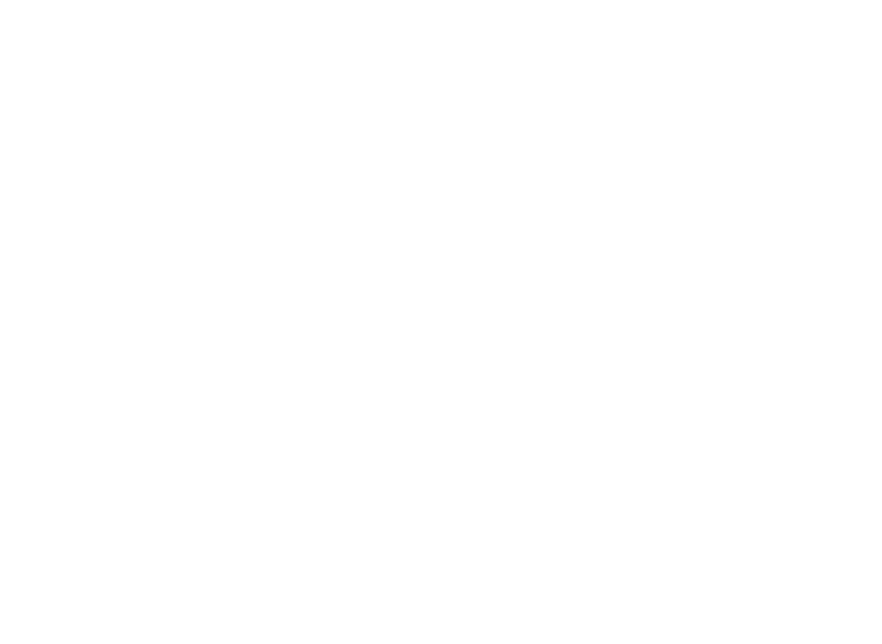
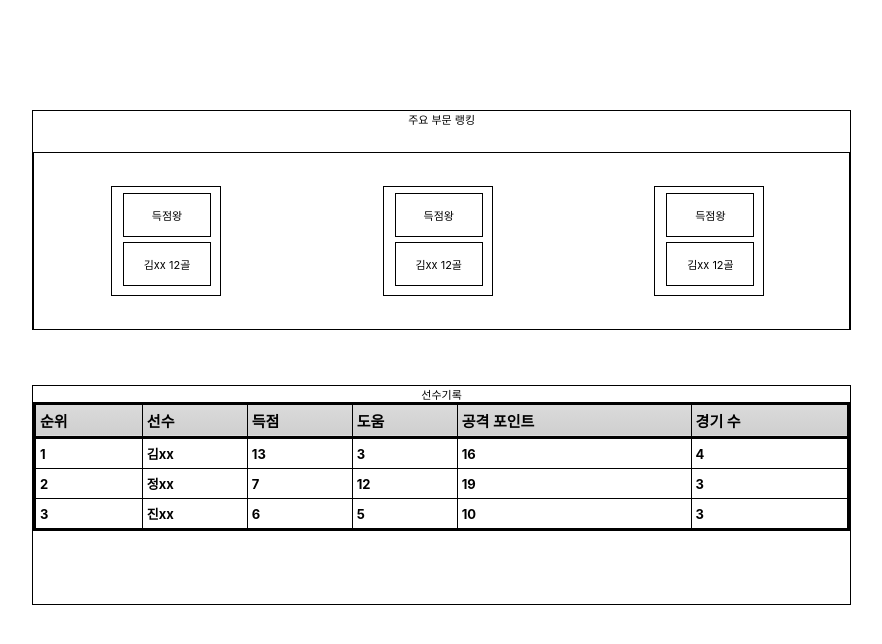
Before and after one commit to codestates/everyfootball, a React (Create React App) app in the folder client/: page /recordBoard in a window 1280 px wide. Shown: the top 644 px of the page, without its empty margins (188-1070 px from the left). Built offline with nearby package versions, Linux system fonts and the light colour scheme.

Commit message:
매치ui, 레코드보드 폼 구현

```diff
--- a/client/src/App.js
+++ b/client/src/App.js
@@ -2,6 +2,8 @@
 import './App.css';
 import Mainpage from './Component/Mainpage/Mainpage'
 import Signup from './Component/Signup'
+import RecordBoard from './Component/RecordBoardPage/RecordBoard'
+import MatchInfo from './Component/MatchUI/MatchInfo';
 import { Link, Route, Switch, BrowserRouter } from 'react-router-dom'
 function App() {
   return (
@@ -10,6 +12,8 @@
         <Switch>
           <Route exact path="/"><Mainpage/></Route>
           <Route path="/signup"><Signup/></Route>
+          <Route path="/recordBoard"><RecordBoard /></Route>
+          <Route path="/matchUI"><MatchInfo /></Route>
         </Switch>
       </div>
     </BrowserRouter>
--- /dev/null
+++ b/client/src/Component/MatchUI/Match.css
@@ -0,0 +1,37 @@
+html,
+body {
+  padding: 0;
+  margin-left: 10em;
+  margin-right: 10em;
+  width: 80%;
+  height: 80%;
+  margin-top: 5em;
+  font-family: -apple-system, BlinkMacSystemFont, Segoe UI, Roboto, Oxygen,
+    Ubuntu, Cantarell, Fira Sans, Droid Sans, Helvetica Neue, sans-serif;
+}
+
+.stadium {
+  border:1px solid black;
+  width: 100%;
+  height: 20em;
+}
+
+.info {
+  border:1px solid black;
+  margin-top: 3em;
+  width: 100%;
+  height: 15.4em;
+}
+
+.stadiumInfo {
+  border:1px solid black;
+  width: 100%;
+  height: 20em;
+}
+
+
+.totalPlayer {
+  border:1px solid black;
+  width: 100%;
+  height: 20em;
+}
--- /dev/null
+++ b/client/src/Component/MatchUI/MatchInfo.js
@@ -0,0 +1,22 @@
+import React, { useState } from 'react';
+import StadiumImage from './StadiumImage';
+import StadiumInfo from './StadiumInfo';
+import PlayerInfo from './PlayerInfo';
+import './Match.css' ;
+// import { Link } from 'react-router-dom';
+// import axios from 'axios';
+
+//axios.defaults.withCredentials = true;
+
+export default function MatchInfo () {
+
+
+
+  return (
+    <div>
+        <StadiumImage />
+        <StadiumInfo />
+        <PlayerInfo />
+    </div>
+  );
+}
--- /dev/null
+++ b/client/src/Component/MatchUI/PlayerInfo.js
@@ -0,0 +1,23 @@
+import React, { useState } from 'react';
+// import { Link } from 'react-router-dom';
+// import axios from 'axios';
+
+//axios.defaults.withCredentials = true;
+
+export default function PlayerInfo () {
+
+
+
+  return (
+    <div>
+      <div className='totalPlayer'>
+            <div className='playerInfo'>
+                선수정보
+                <div className='info'>
+
+                </div>
+            </div>
+        </div>
+    </div>
+  );
+}
--- /dev/null
+++ b/client/src/Component/MatchUI/StadiumImage.js
@@ -0,0 +1,25 @@
+import React, { useState } from 'react';
+import image from './futsal.jpg'
+// import { Link } from 'react-router-dom';
+// import axios from 'axios';
+
+//axios.defaults.withCredentials = true;
+
+export default function StadiumImage () {
+
+  const imagestyle = {
+    height: "20vh",  //this is wrong
+          width: "30vw",
+              };
+
+  return (
+    <div>
+        <div className='stadium'>
+            구장 이미지 및 지도
+            <div className='info'>
+                <img src={image} style={imagestyle} alt="futsal"></img>
+            </div>
+        </div>
+    </div>
+  );
+}
--- /dev/null
+++ b/client/src/Component/MatchUI/StadiumInfo.js
@@ -0,0 +1,21 @@
+import React, { useState } from 'react';
+// import { Link } from 'react-router-dom';
+// import axios from 'axios';
+
+//axios.defaults.withCredentials = true;
+
+export default function StadiumInfo () {
+
+
+
+  return (
+    <div>
+      <div className='stadiumInfo'>
+            구장 상세 사항
+            <div className='info'>
+
+            </div>
+        </div>
+    </div>
+  );
+}
--- /dev/null
+++ b/client/src/Component/RecordBoardPage/Board.js
@@ -0,0 +1,56 @@
+import React, { useState } from 'react';
+// import { Link } from 'react-router-dom';
+// import axios from 'axios';
+
+//axios.defaults.withCredentials = true;
+
+export default function Board () {
+
+
+
+  return (
+    <div>
+       <div className='totalPlayer'>
+          선수기록
+          <div class="table titleStyle">
+            <div class="titleHead">
+                <div class="tableRow">
+                <div class="title">순위</div>
+                <div class="title">선수</div>
+                <div class="title">득점</div>
+                <div class="title">도움</div>
+                <div class="title">공격 포인트</div>
+                <div class="title">경기 수</div>
+                </div>
+            </div>
+            <div class="tableBody">
+                <div class="tableRow">
+                    <div class="cell">1</div>
+                    <div class="cell">김xx</div>
+                    <div class="cell">13</div>
+                    <div class="cell">3</div>
+                    <div class="cell">16</div>
+                    <div class="cell">4</div>
+                </div>
+                <div class="tableRow">
+                    <div class="cell">2</div>
+                    <div class="cell">정xx</div>
+                    <div class="cell">7</div>
+                    <div class="cell">12</div>
+                    <div class="cell">19</div>
+                    <div class="cell">3</div>
+                </div>
+                <div class="tableRow">
+                    <div class="cell">3</div>
+                    <div class="cell">진xx</div>
+                    <div class="cell">6</div>
+                    <div class="cell">5</div>
+                    <div class="cell">10</div>
+                    <div class="cell">3</div>
+                </div>
+            </div>
+        </div>
+      </div>
+    </div>
+  );
+}
--- /dev/null
+++ b/client/src/Component/RecordBoardPage/Rank.js
@@ -0,0 +1,44 @@
+import React, { useState } from 'react';
+// import { Link } from 'react-router-dom';
+// import axios from 'axios';
+
+//axios.defaults.withCredentials = true;
+
+export default function Rank () {
+
+
+
+  return (
+    <div>
+       <div className='totalRanking'>
+          주요 부문 랭킹
+           <div className='totalTopBox'>
+                <div className='topBox'>
+                    <div className='top'>
+                        득점왕
+                    </div>
+                    <div className='hero'>
+                        김xx 12골
+                    </div>
+                </div>
+                <div className='topBox'>
+                    <div className='top'>
+                        득점왕
+                    </div>
+                    <div className='hero'>
+                        김xx 12골
+                    </div>
+                </div>
+                <div className='topBox'>
+                    <div className='top'>
+                        득점왕
+                    </div>
+                    <div className='hero'>
+                        김xx 12골
+                    </div>
+                </div>
+           </div>
+       </div>
+    </div>
+  );
+}
--- /dev/null
+++ b/client/src/Component/RecordBoardPage/RecordBoard.css
@@ -0,0 +1,105 @@
+html,
+body {
+  padding: 0;
+  margin-left: 10em;
+  margin-right: 10em;
+  width: 80%;
+  height: 80%;
+  margin-top: 5em;
+  font-family: -apple-system, BlinkMacSystemFont, Segoe UI, Roboto, Oxygen,
+    Ubuntu, Cantarell, Fira Sans, Droid Sans, Helvetica Neue, sans-serif;
+}
+
+.totalRanking {
+  border:1px solid black;
+  width: 100%;
+  height: 20em
+}
+
+.totalTopBox {
+  margin-top: 2.3em;
+  border:1px solid black;
+  float: left;
+  width: 100%;
+  display: flex;
+  justify-content: center;
+  align-items: center;
+}
+
+.topBox {
+  margin-top: 3em;
+  margin-bottom: 3em;
+  margin-left: 7em;
+  width: 10em;
+  height: 10em;
+  border:1px solid black;
+  float: left;
+}
+
+.top{
+  margin-top: 0.5em;
+  margin-left: 1em;
+  width: 8em;
+  height: 4em;
+  border:1px solid black;
+  line-height: 4em;
+  text-align: center;
+}
+
+.hero{
+  margin-top: 0.5em;
+  margin-left: 1em;
+  width: 8em;
+  height: 4em;
+  border:1px solid black;
+  line-height: 4em;
+  text-align: center;
+}
+
+.totalPlayer {
+  margin-top: 5em;
+  border:1px solid black;
+}
+
+.titleStyle {
+  border: 3px solid #000000;
+  width: 100%;
+  text-align: left;
+  border-collapse: collapse;
+}
+.table.titleStyle .cell, .table.titleStyle .title {
+  border: 1px solid #000000;
+  padding: 5px 4px;
+}
+.table.titleStyle .tableBody .cell {
+  font-size: 13px;
+}
+.table.titleStyle .titleHead {
+  background: #CFCFCF;
+  background: -moz-linear-gradient(top, #dbdbdb 0%, #d3d3d3 66%, #CFCFCF 100%);
+  background: -webkit-linear-gradient(top, #dbdbdb 0%, #d3d3d3 66%, #CFCFCF 100%);
+  background: linear-gradient(to bottom, #dbdbdb 0%, #d3d3d3 66%, #CFCFCF 100%);
+  border-bottom: 3px solid #000000;
+}
+.table.titleStyle .titleHead .title {
+  font-size: 15px;
+  font-weight: bold;
+  color: #000000;
+  text-align: left;
+}
+.titleStyle{
+  font-size: 14px;
+  font-weight: bold;
+  color: #000000;
+  border-top: 3px solid #000000;
+}
+.titleStyle  {
+  font-size: 14px;
+}
+/* DivTable.com */
+.table{ display: table; }
+.tableRow { display: table-row; }
+.titleHead { display: table-header-group;}
+.cell, .title { display: table-cell;}
+.titleHead { display: table-header-group;}
+.tableBody { display: table-row-group;}
--- /dev/null
+++ b/client/src/Component/RecordBoardPage/RecordBoard.js
@@ -0,0 +1,20 @@
+import React, { useState } from 'react';
+import Rank from './Rank';
+import Board from './Board';
+import './RecordBoard.css';
+// import { Link } from 'react-router-dom';
+// import axios from 'axios';
+
+//axios.defaults.withCredentials = true;
+
+export default function RecordBoard () {
+
+
+
+  return (
+    <div>
+      <Rank />
+      <Board />
+    </div>
+  );
+}
```
Also changed, not shown: client/src/Component/MatchUI/futsal.jpg (added).
